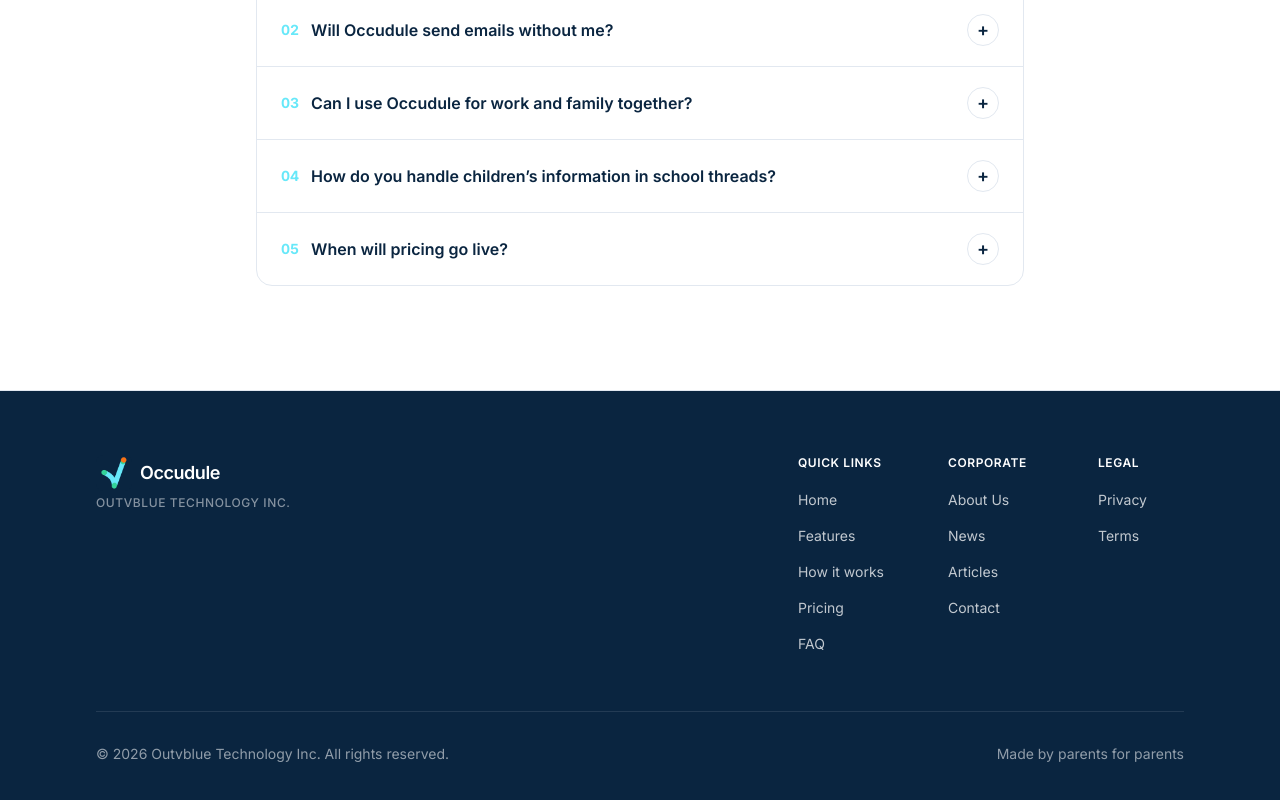
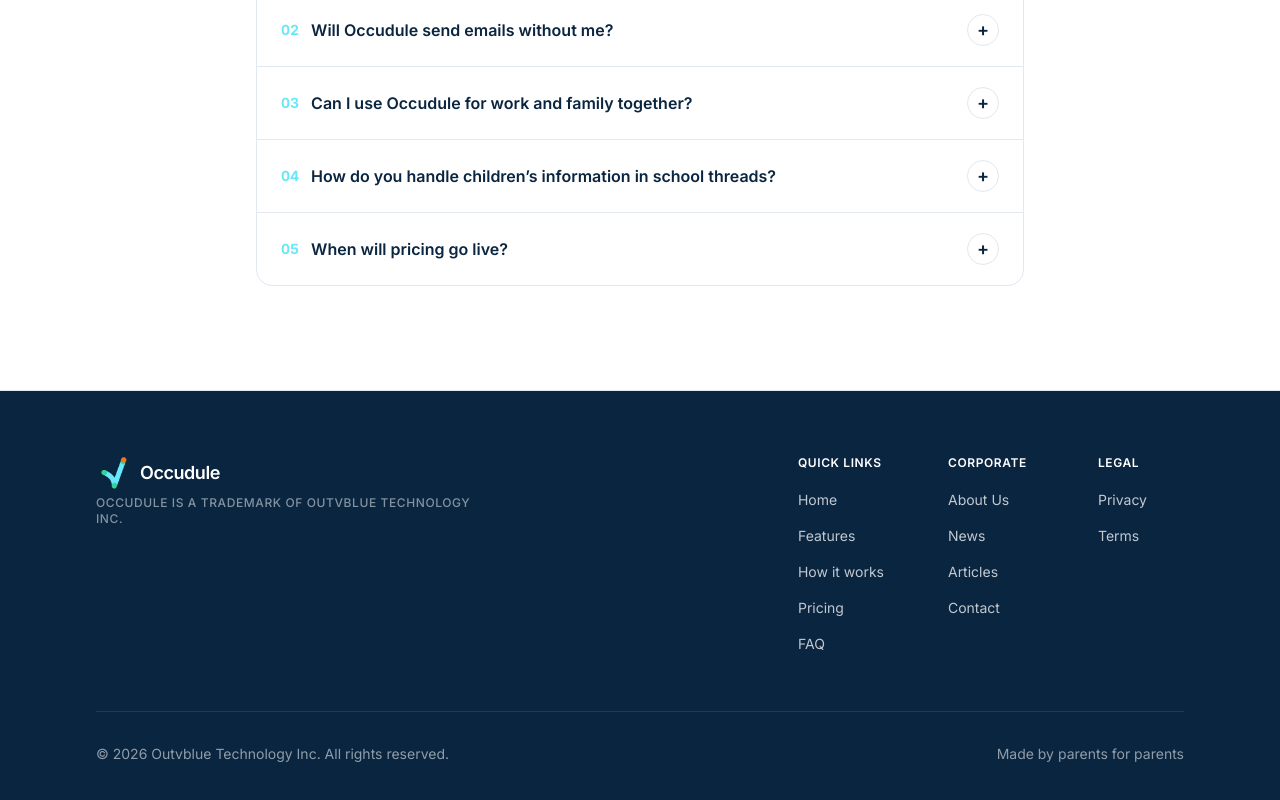
Before and after one commit to linkmind/Occudule-Web, a Next.js app: page / in a window 1280 px wide. Shown: the part 5416-6216 px from the top of the page. Built offline with nearby package versions, Linux system fonts and the light colour scheme.

Commit message:
trademark wording in the footer

```diff
--- a/components/Footer.tsx
+++ b/components/Footer.tsx
@@ -38,7 +38,7 @@
           <div className="max-w-sm">
             <Logo wordmarkClassName="text-surface" />
             <p className="mt-1 text-xs font-medium uppercase tracking-wider text-white/50">
-              Outvblue Technology Inc.
+              Occudule is a trademark of Outvblue Technology Inc.
             </p>
           </div>
           <div className="grid grid-cols-2 gap-10 sm:grid-cols-3 lg:gap-16">
```
